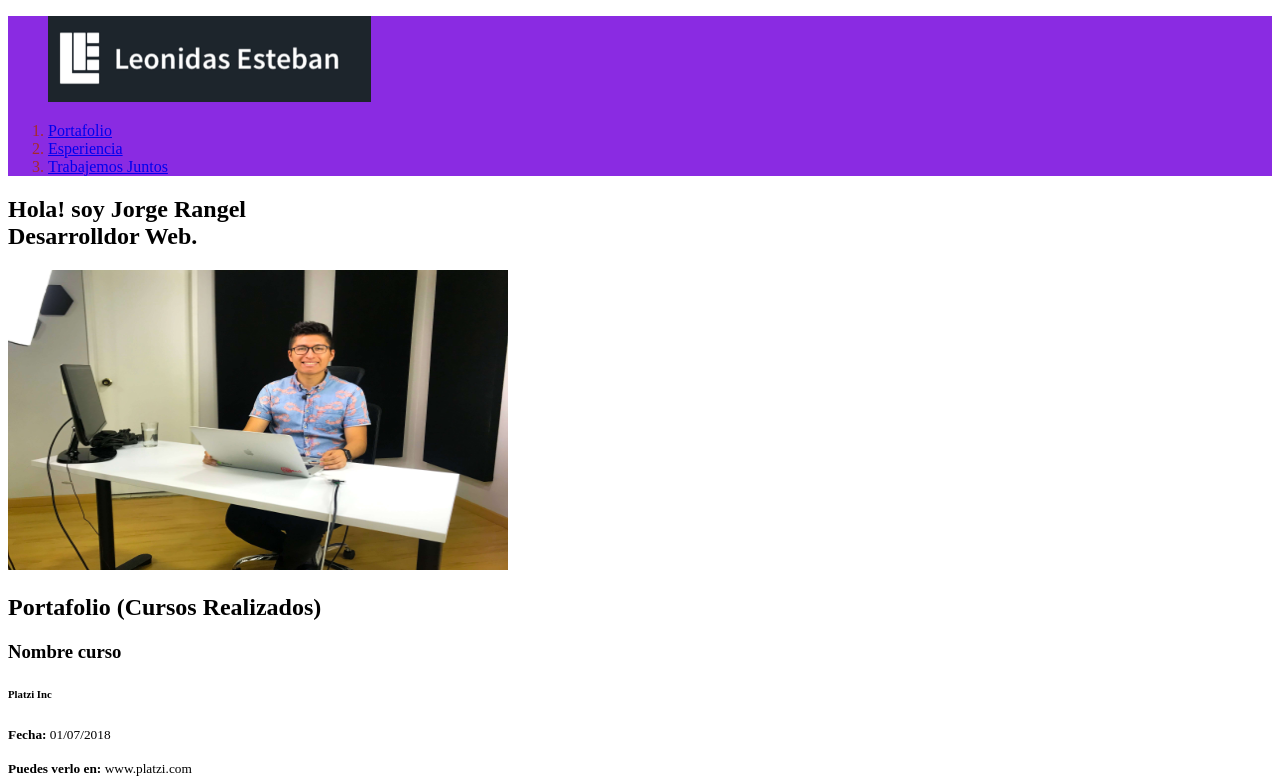
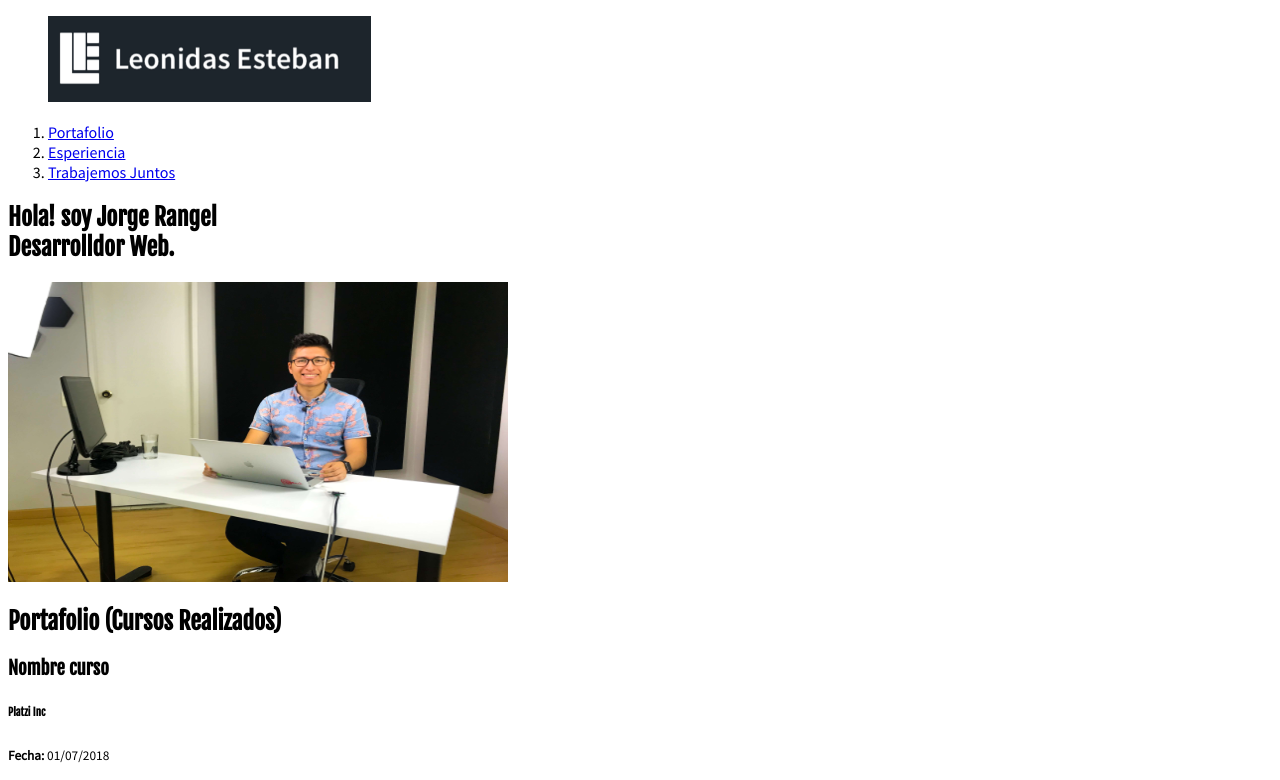
Before and after one commit to JorgeRangelJ/Desarrollo-Web-Online, a plain HTML site: page index.html in a window 1280 px wide. Shown: the top 780 px of the page. Drawn offline with Linux system fonts and the light colour scheme.

Commit message:
Añadiendo fuentes al sitio web

```diff
--- a/css/style.css
+++ b/css/style.css
@@ -1,7 +1,6 @@
 /* Selector de Etiqueta */
 header {
-    background: blueviolet;
-    color: brown
+
 }
 
 /* Selector descendente */
@@ -21,3 +20,11 @@ body header div nav ol li a {
 .link {
 
 }
+
+body {
+    font-family: 'Source Sans Pro', sans-serif;
+}
+
+h1, h2, h3, h4, h5, h6 {
+    font-family: 'Fjalla One', sans-serif;
+}
--- a/index.html
+++ b/index.html
@@ -4,6 +4,7 @@
         <meta charset="UTF-8"/>
         <title>Jorge Rangel Jimenez</title>
         <link rel="icon" type="image/png" href="images/favicon.png"/>
+        <link href="https://fonts.googleapis.com/css?family=Fjalla+One|Source+Sans+Pro" rel="stylesheet">
         <link rel="stylesheet" href="css/style.css">
     </head>
     <body>
```
